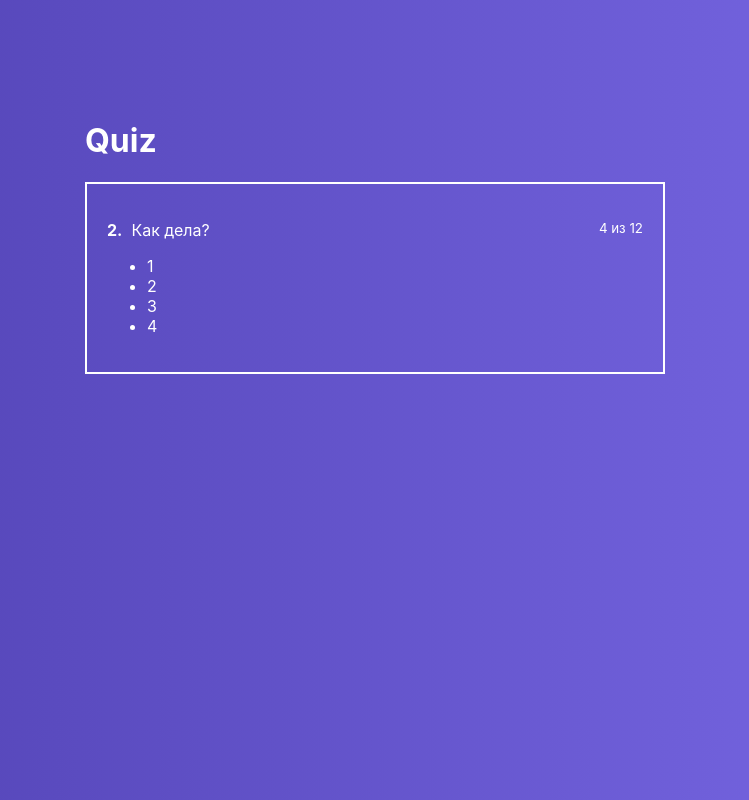
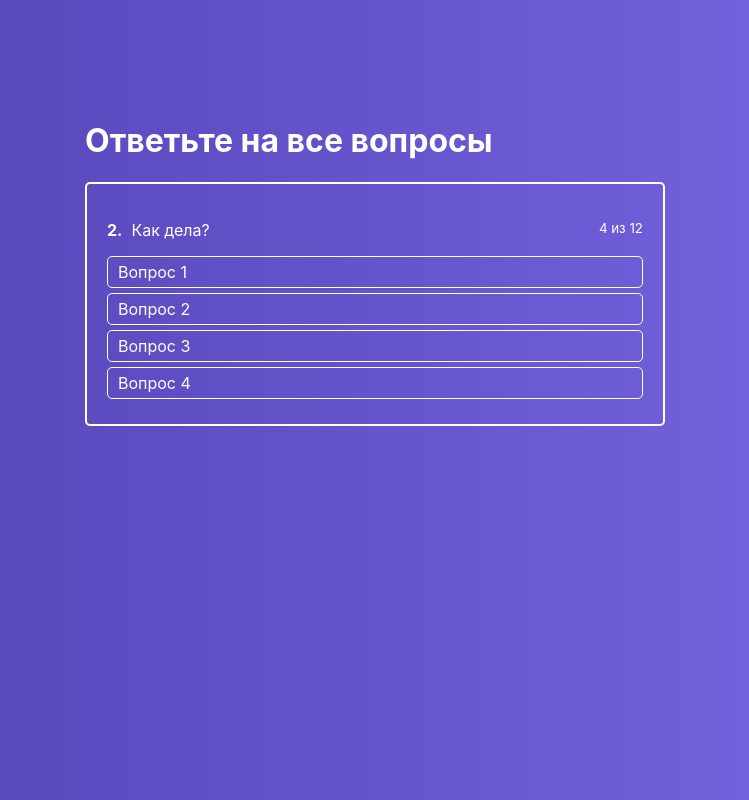
Before and after one commit to unick80/react-quiz, a React app: page / in a window 1280 px wide. Shown: the whole page, without its empty margins (265-1014 px from the left). Built offline with nearby package versions, Linux system fonts and the light colour scheme.

Commit message:
048 Список вопросов

```diff
--- a/src/components/ActiveQuiz/ActiveQuiz.css
+++ b/src/components/ActiveQuiz/ActiveQuiz.css
@@ -2,6 +2,7 @@
     padding: 20px;
     color: #fff;
     border: 2px solid #fff;
+    border-radius: 5px;
     margin: 0 10px;
     box-sizing: border-box;
 }
--- a/src/components/ActiveQuiz/ActiveQuiz.js
+++ b/src/components/ActiveQuiz/ActiveQuiz.js
@@ -1,5 +1,6 @@
 import React from 'react';
 import './ActiveQuiz.css';
+import AnswersList from './AnswersList/AnswersList';
 
 const ActiveQuiz = props => (
     <div className={'ActiveQuiz'}>
@@ -11,12 +12,7 @@
             <small>4 из 12</small>
         </p>
 
-        <ul>
-            <li>1</li>
-            <li>2</li>
-            <li>3</li>
-            <li>4</li>
-        </ul>
+        <AnswersList answers={props.answers}/>
     </div>
 )
 
--- /dev/null
+++ b/src/components/ActiveQuiz/AnswersList/AnswersItem/AnswersItem.css
@@ -0,0 +1,12 @@
+.AnswersItem{
+    border: 1px solid #fff;
+    border-radius: 5px;
+    padding: 5px 10px;
+    margin-bottom: 5px;
+    cursor: pointer;
+}
+
+.AnswersItem:hover {
+    background: rgba(255, 255, 255, .2);
+    transition: background .3s ease-in-out;
+}
--- /dev/null
+++ b/src/components/ActiveQuiz/AnswersList/AnswersItem/AnswersItem.js
@@ -0,0 +1,12 @@
+import React from 'react'
+import './AnswersItem.css'
+
+const AnswersItem = props => {
+    return(
+        <li className={'AnswersItem'}>
+            {props.answer.text}
+        </li>
+    )
+}
+
+export default AnswersItem
--- /dev/null
+++ b/src/components/ActiveQuiz/AnswersList/AnswersList.css
@@ -0,0 +1,5 @@
+.AnswersList{
+    list-style: none;
+    margin: 0;
+    padding: 0;
+}
--- /dev/null
+++ b/src/components/ActiveQuiz/AnswersList/AnswersList.js
@@ -0,0 +1,18 @@
+import React from 'react';
+import './AnswersList.css';
+import AnswersItem from './AnswersItem/AnswersItem'
+
+const AnswersList = props => (
+    <ul className={'AnswersList'}>
+        {props.answers.map((answer, index) =>{
+            return (
+                <AnswersItem
+                    key={index}
+                    answer={answer}
+                />
+            )
+        })}
+    </ul>
+)
+
+export default AnswersList;
--- a/src/containers/Quiz/Quiz.js
+++ b/src/containers/Quiz/Quiz.js
@@ -4,14 +4,25 @@
 
 class Quiz extends Component {
     state = {
-        quiz: []
+        quiz: [
+            {
+                answers: [
+                    {text: 'Вопрос 1'},
+                    {text: 'Вопрос 2'},
+                    {text: 'Вопрос 3'},
+                    {text: 'Вопрос 4'}
+                ]
+            }
+        ]
     }
     render(){
         return(
             <div className={'Quiz'}>
                 <div className={'QuizWrapper'}>
-                    <h1>Quiz</h1>
-                    <ActiveQuiz />
+                    <h1>Ответьте на все вопросы</h1>
+                    <ActiveQuiz
+                        answers={this.state.quiz[0].answers}
+                    />
                 </div>
             </div>
         )
```
